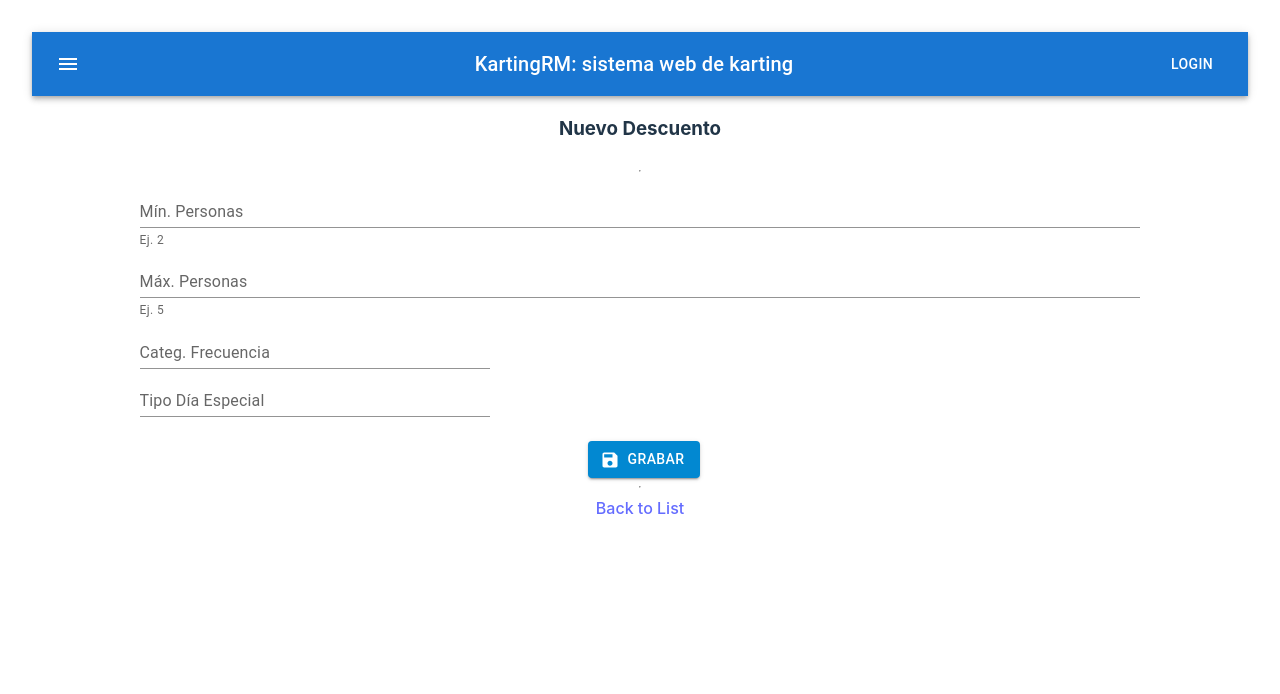
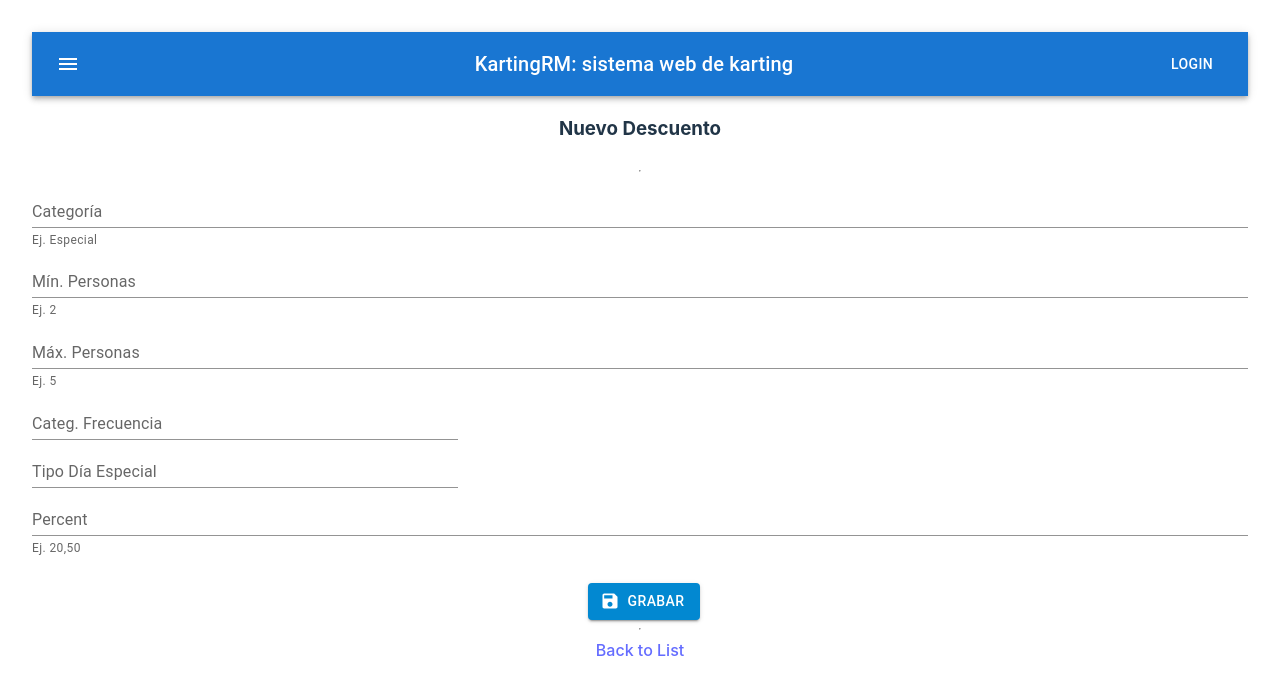
Before and after one commit to vicho314/TINGESO-1-Frontend, a React (Vite) app: page /discount/add in a window 1280 px wide. Shown: the top 694 px of the page. Built offline with nearby package versions, Linux system fonts and the light colour scheme.

Commit message:
Fix Discount form

```diff
--- a/src/components/AddEditDiscount.jsx
+++ b/src/components/AddEditDiscount.jsx
@@ -19,7 +19,7 @@ const AddEditDiscount = () => {
   //const [atBirthDay, setAtBirthDay] = useState("");
   const [percent, setPercent] = useState("");
   //JsonIgnore!!
-  //const [discountTransactionList, setDiscountTransactionList] = useState("");
+  const [discountTransactionList, setDiscountTransactionList] = useState("");
   //const [category, setCategory] = useState("");
   const { id } = useParams();
   const [titleDiscountForm, setTitleDiscountForm] = useState("");
@@ -29,7 +29,8 @@ const AddEditDiscount = () => {
     e.preventDefault();
 
     const discount = { category, groupRangeMin, groupRangeMax,
-	    freqClientCategory, specialDayType,specialDay,
+	    freqClientCategory, specialDayType,specialDay, percent,
+	    discountTransactionList,
 	    id };
     if (id) {
       //Actualizar Datos Empelado
@@ -72,12 +73,15 @@ const AddEditDiscount = () => {
         .get(id)
         .then((discount) => {
           setCategory(discount.data.category);
+	  setPercent(discount.data.percent);
           setGroupRangeMin(discount.data.groupRangeMin);
           setGroupRangeMax(discount.data.groupRangeMax);
 	  setFreqClientCategory(discount.data.freqClientCategory);
           //setTotalTime(discount.data.totalTime);
 	  setSpecialDayType(discount.data.specialDayType);
 	  setSpecialDay(discount.data.specialDay);
+	  //setDiscountTransactionList(discount.data.discountTransactionList);
+	  setDiscountTransactionList(null);
 	  //setAtBirthDay(discount.data.atBirthDay);
           //setCategory(discount.data.category);
         })
@@ -101,6 +105,17 @@ const AddEditDiscount = () => {
       <hr />
       <form>
         <FormControl fullWidth>
+          <TextField
+            id="category"
+            label="Categoría"
+            value={category}
+            variant="standard"
+            onChange={(e) => setCategoria(e.target.value)}
+            helperText="Ej. Especial"
+          />
+        </FormControl>
+
+	  <FormControl fullWidth>
           <TextField
             id="groupRangeMin"
             label="Mín. Personas"
@@ -156,6 +171,18 @@ const AddEditDiscount = () => {
 	  </TextField>
         </FormControl>
 
+	<FormControl fullWidth>
+          <TextField
+            id="percent"
+            label="Percent"
+            value={percent}
+	    type="number"
+            variant="standard"
+            onChange={(e) => setPercent(e.target.value)}
+            helperText="Ej. 20,50"
+          />
+        </FormControl>
+
         <FormControl>
           <br />
           <Button
```
